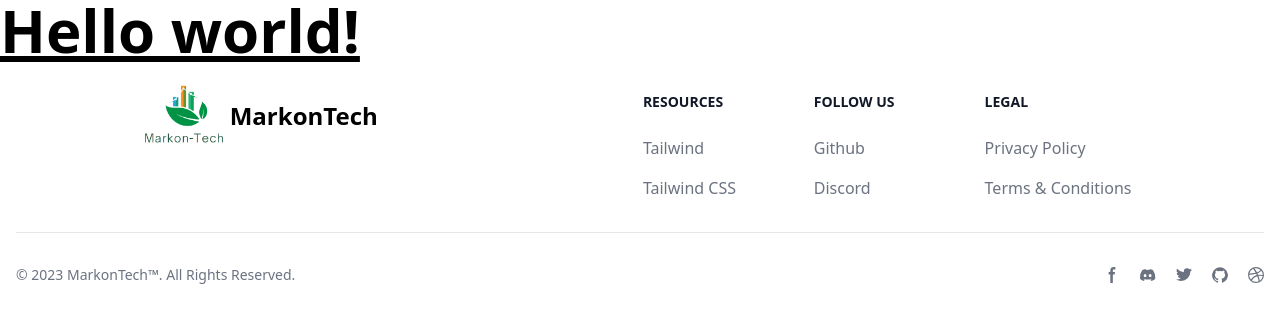
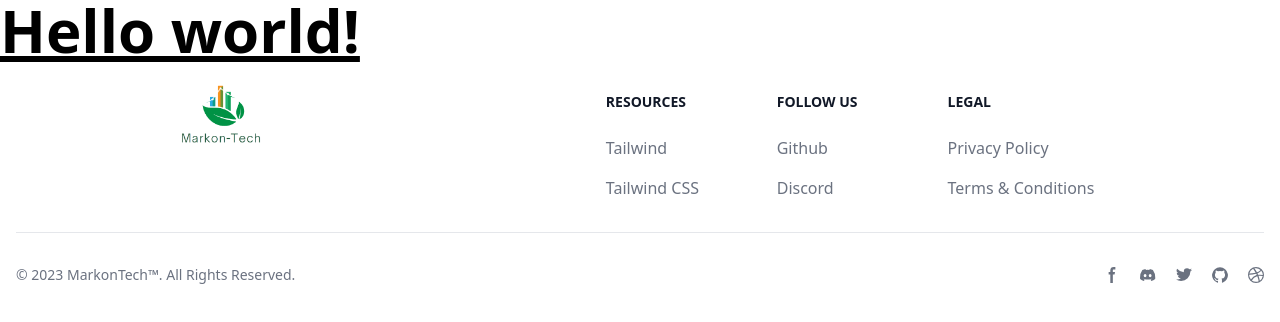
Before and after one commit to yegaraTech/CNC, a React (Vite) app: page / in a window 1280 px wide. Shown: the top 322 px of the page. Built offline with nearby package versions, Linux system fonts and the light colour scheme.

Commit message:
update footer

```diff
--- a/src/components/Footer.jsx
+++ b/src/components/Footer.jsx
@@ -10,7 +10,6 @@ function Footer() {
           <div class="mb-6 md:mb-0">
               <a href="" class="flex items-center">
                   <img src={logo} class="h-12 mr-3  scale-150" alt="Logo" />
-                  <span class="self-center text-2xl font-semibold whitespace-nowrap dark:text-white">MarkonTech</span>
 
               </a>
           </div>
```
